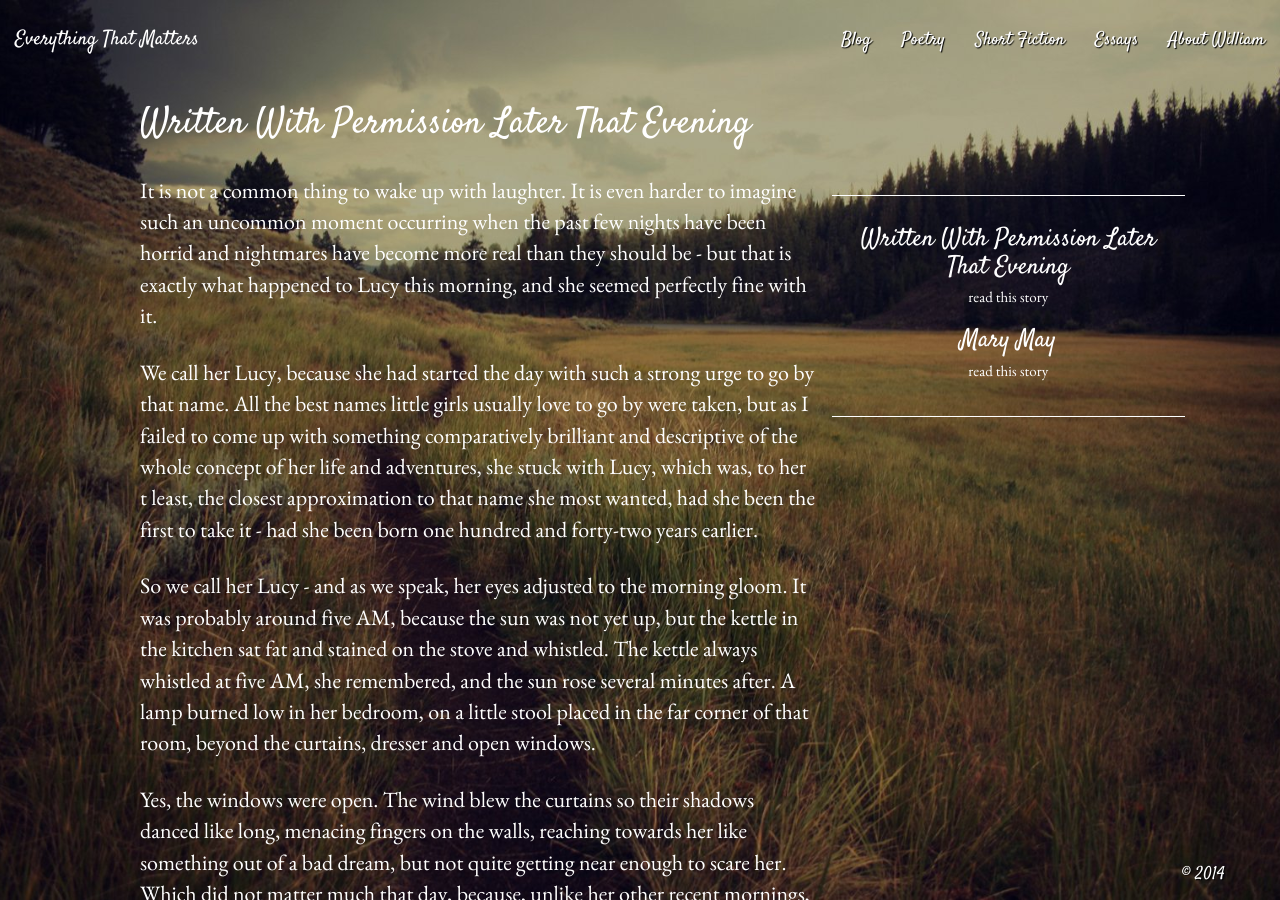
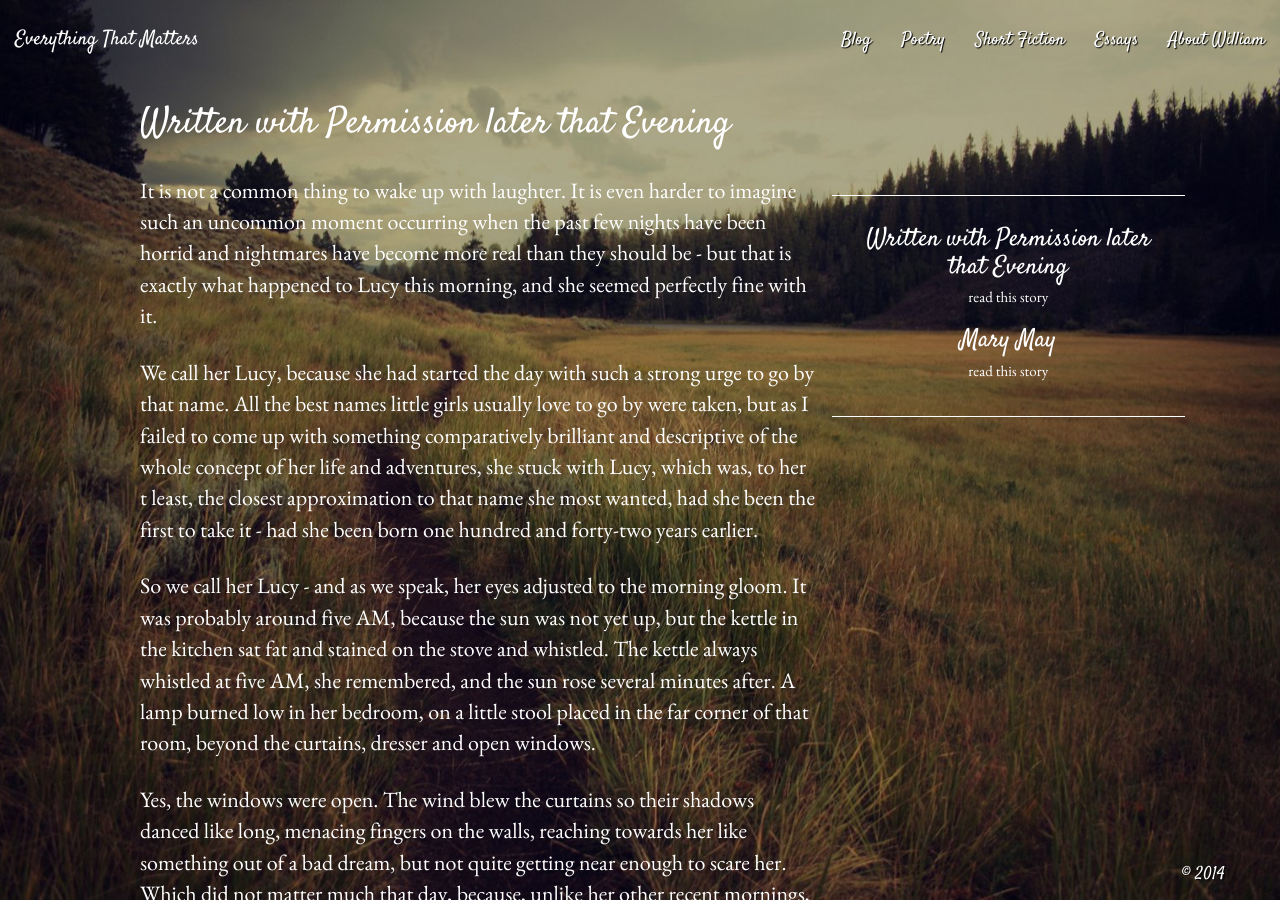
Before and after one commit to jessejohnson/wsgeorge, a Jekyll site: the page built from _posts/2014-12-6-written-with-permission.html, in a window 1280 px wide and 900 px high. Built offline with Jekyll 4.4.1, drawn with Linux system fonts in a browser that asks for light colours; nearby versions of some CDN libraries; comment, search, counter and statistics services are not loaded.

```diff
--- a/_posts/2014-12-6-written-with-permission.html
+++ b/_posts/2014-12-6-written-with-permission.html
@@ -1,5 +1,5 @@
 ---
-title: Written With Permission Later That Evening
+title: Written with Permission later that Evening
 layout: story
 story: story
 ---
```
